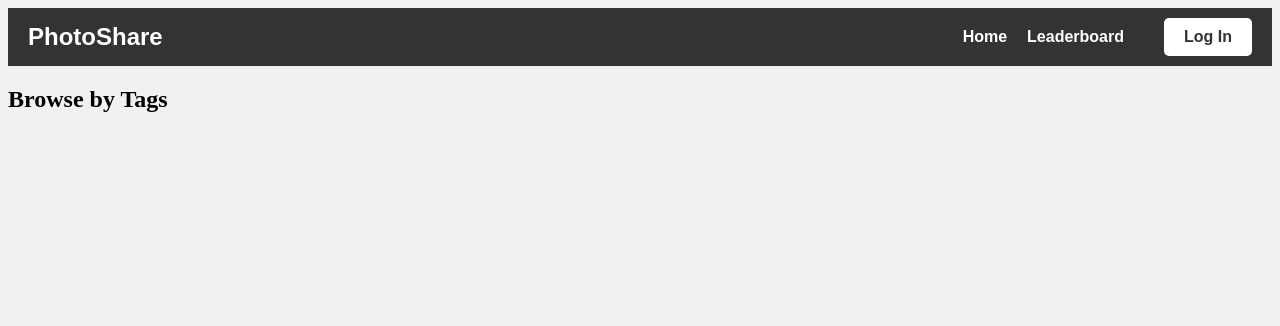
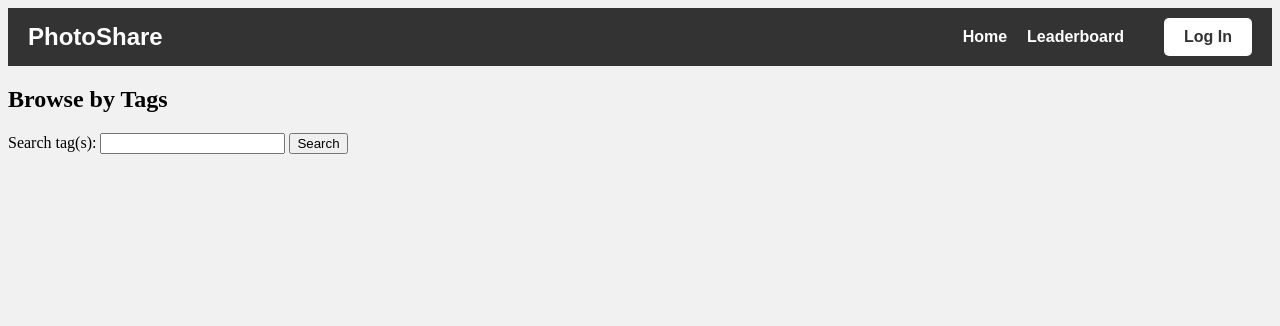
Before and after one commit to kevkim12/photo-sharing-application, a Flask app: page /photosearch in a window 1280 px wide. Shown: the top 326 px of the page. Run offline with Flask 2, Linux system fonts and the light colour scheme; data that the repository does not hold is empty.

Commit message:
Implement photosearch option

```diff
--- a/app.py
+++ b/app.py
@@ -600,6 +600,15 @@ def display_albums():
 def display_photosearch():
 	return render_template('photosearch.html')
 
+@app.route('/photosearch', methods=['POST'])
+def search_tag():
+	tags = request.form.get("tagSearch")
+	tag_split = tags.split()
+	arr = ()
+	for word in tag_split:
+		arr = arr + getTagPhotos(word)
+	return render_template('photosearch.html', photos = arr, base64=base64)
+
 @app.route('/tags/<path:subpath>', methods=['GET'])
 def display_tag_photos(subpath):
 	if "yours" in subpath:
--- a/templates/photosearch.html
+++ b/templates/photosearch.html
@@ -9,7 +9,11 @@
 </head>
 <body>
       <h2>Browse by Tags</h2>
-
+      <form action="{{ url_for('search_tag') }}" method="post">
+      <label for="tagSearch">Search tag(s): </label>
+      <input type="text" name="tagSearch">
+      <button type="submit">Search</button>
+      </form>
 
       <ul>
         {% for photo in photos %}
```
